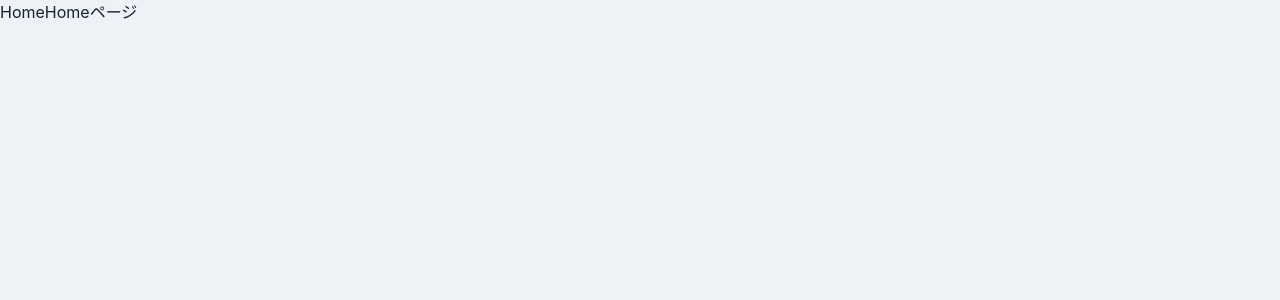
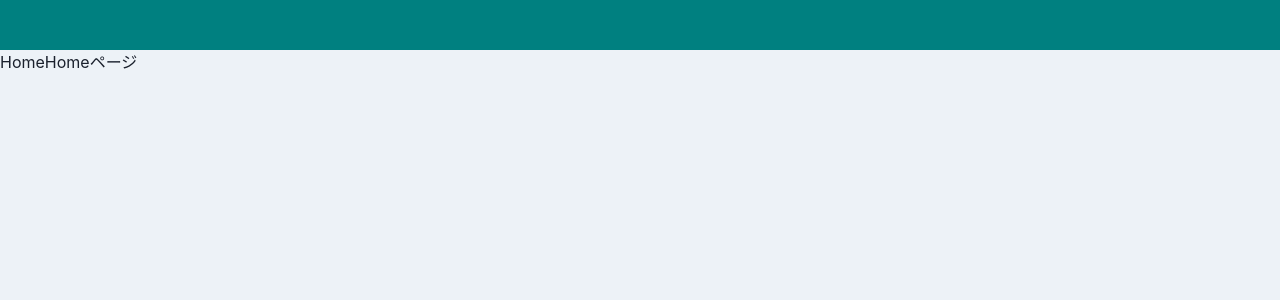
Before and after one commit to hoshico/chakrui-react-ts, a React (Create React App) app: page /home in a window 1280 px wide. Shown: the top 300 px of the page. Built offline with nearby package versions, Linux system fonts and the light colour scheme.

Commit message:
add Header.tsx

```diff
--- /dev/null
+++ b/src/components/organisms/layout/Header.tsx
@@ -0,0 +1,5 @@
+import { memo, VFC } from "react";
+
+export const Header: VFC = memo(() => {
+    return <div style={{ height: "50px", backgroundColor: "teal"}}></div>
+});
--- /dev/null
+++ b/src/components/template/HeaderLayout.tsx
@@ -0,0 +1,16 @@
+import { memo, ReactNode, VFC } from "react";
+import { Header } from "../organisms/layout/Header";
+
+type props = {
+    children: ReactNode;
+}
+
+export const HeaderLayout: VFC<props> = memo((props) => {
+    const { children } = props;
+    return (
+        <>
+            <Header />
+            {children}
+        </>
+    )
+});
--- a/src/router/Router.tsx
+++ b/src/router/Router.tsx
@@ -4,6 +4,7 @@ import { Route, Switch } from "react-router-dom";
 
 import { Login } from "../components/pages/Login";
 import { Page404 } from "../components/pages/Page404";
+import { HeaderLayout } from "../components/template/HeaderLayout";
 import { homeRoutes } from "./HomeRoutes";
 
 export const Router: VFC = memo(() => {
@@ -15,8 +16,12 @@ export const Router: VFC = memo(() => {
             <Route path="/home" render={({ match: { url }}) => (
                 <Switch>
                     {homeRoutes.map((route) => (
-                        <Route key={route.path} exact={route.exact} path={`${url}${route.path}`}>
-                            {route.children}
+                        <Route
+                          key={route.path}
+                          exact={route.exact}
+                          path={`${url}${route.path}`}
+                        >
+                            <HeaderLayout>{route.children}</HeaderLayout>
                         </Route>
                     ))}
                 </Switch>
```
